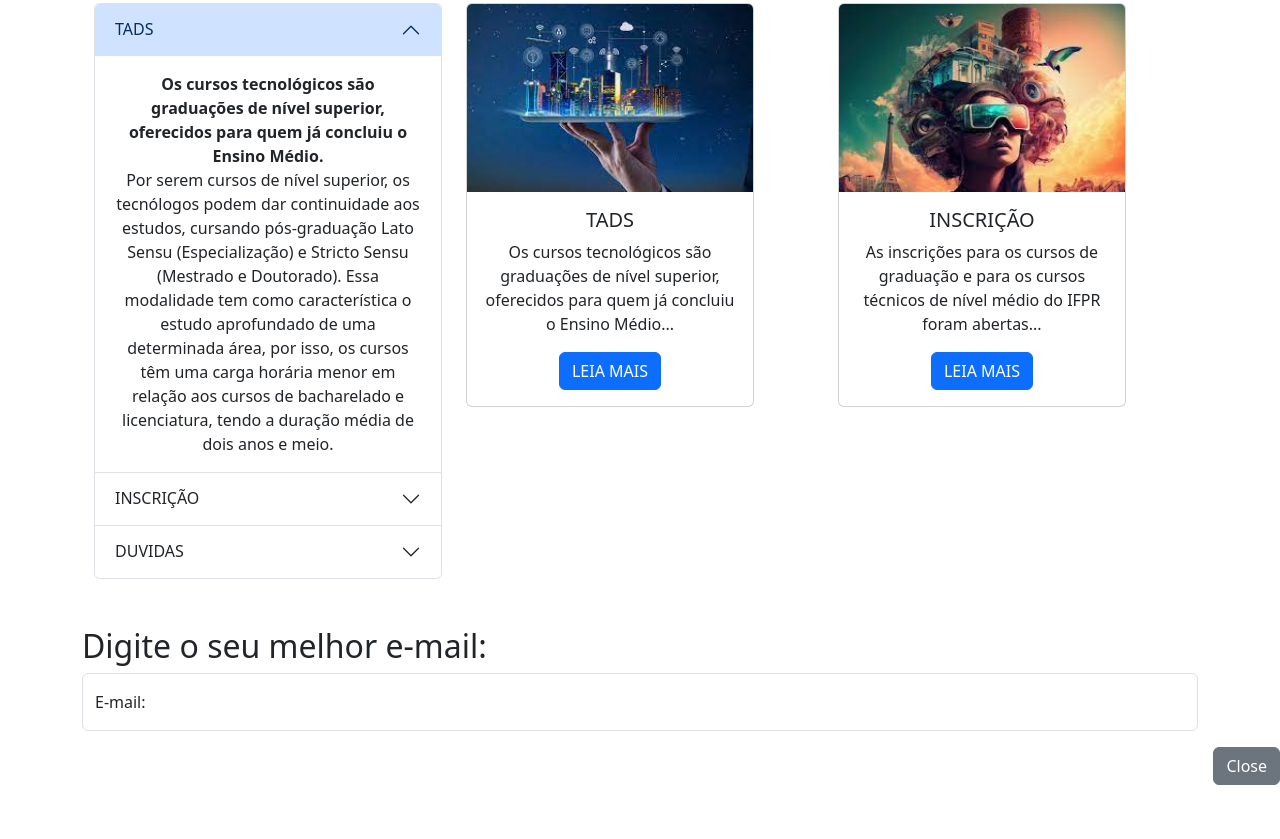
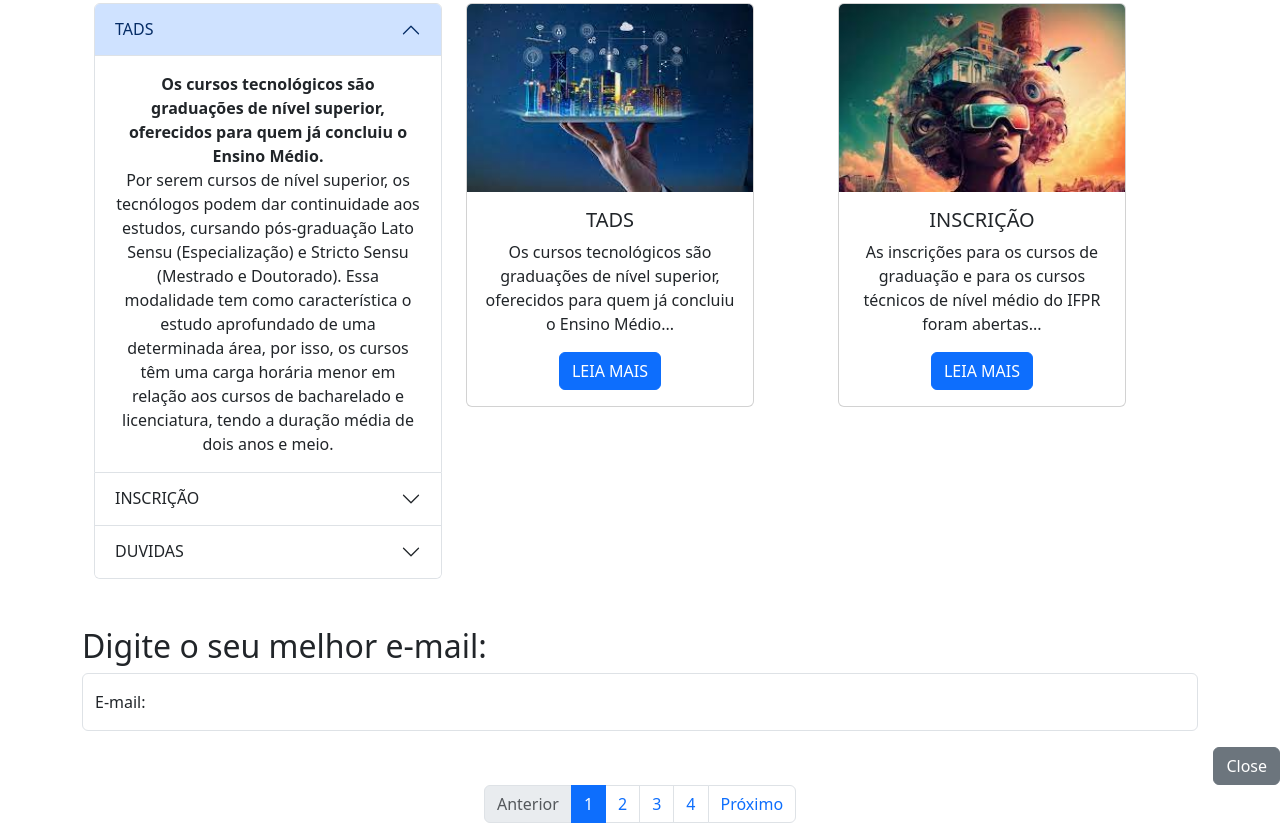
Before and after one commit to gabrieldardin03/bootstrap, a plain HTML site: page index.html in a window 1280 px wide. Shown: the part 549-1388 px from the top of the page. Before the commit the page ends 1334 px from the top, so only its background shows below. Drawn offline with nearby package versions, Linux system fonts and the light colour scheme.

Commit message:
Update index.html

```diff
--- a/index.html
+++ b/index.html
@@ -308,7 +308,25 @@
     </div>
     <!--Colums-->
 
+    <!--Pagination-->
+    <nav aria-label="Page navigation example">
+        <ul class="pagination justify-content-center">
+            <li class="page-item disabled">
+                <a class="page-link">Anterior</a>
+            </li>
+            <li class="page-item active"><a class="page-link" href="#">1</a></li>
+            <li class="page-item"><a class="page-link" href="#">2</a></li>
+            <li class="page-item"><a class="page-link" href="#">3</a></li>
+            <li class="page-item"><a class="page-link" href="#">4</a></li>
+            <li class="page-item">
+                <a class="page-link" href="#">Próximo</a>
+            </li>
+        </ul>
+    </nav>
+    <!--Pagination-->
 
+    </div>
+    <!--Container-->
 
     </div>
     <!--container-->
```
